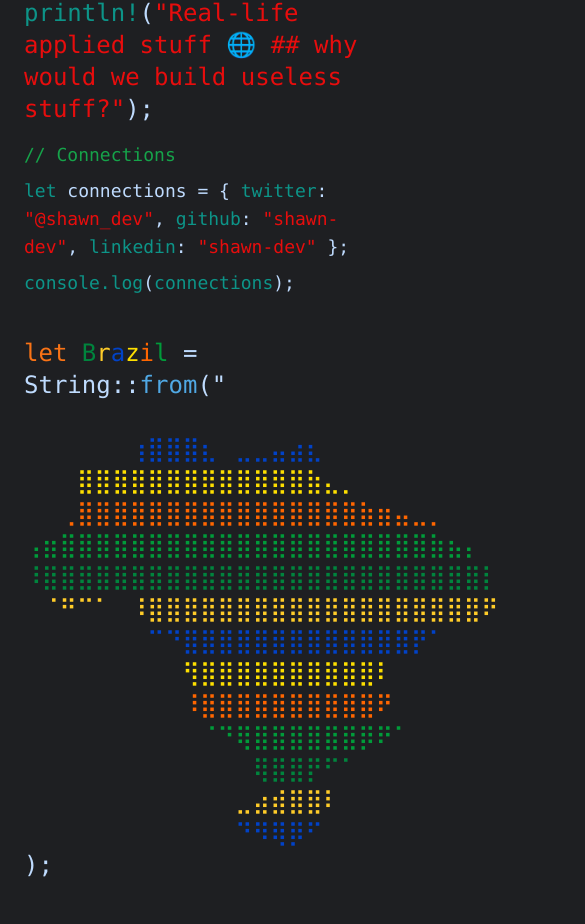
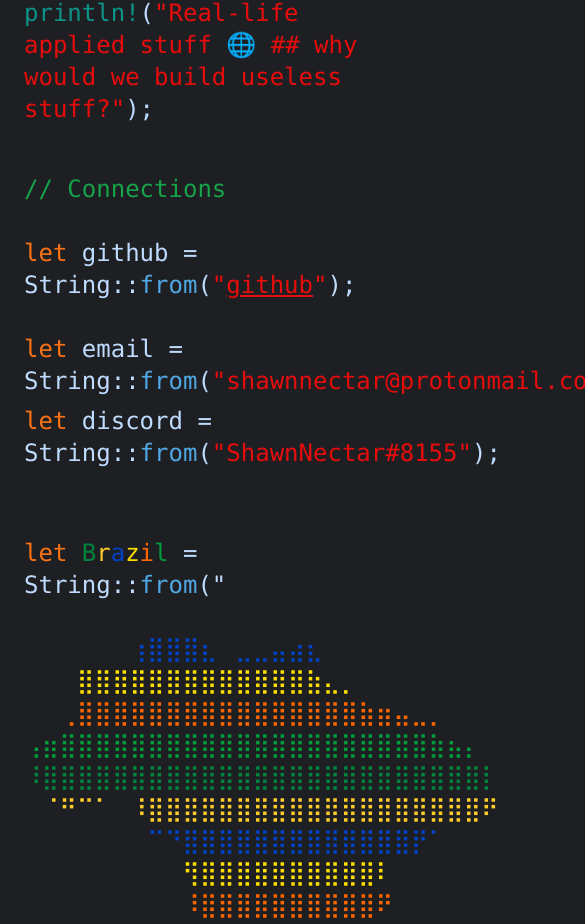
Before and after one commit to ShawnNectar/portfolio-v1, a Vue app: page / in a window 390 px wide. Shown: the part 1355-2279 px from the top of the page, 585 px wide, since content can reach past the window. Built offline with nearby package versions, Linux system fonts and the light colour scheme.

Commit message:
[Minor] CNN test mobile prodc

```diff
--- a/src/components/Connections.vue
+++ b/src/components/Connections.vue
@@ -1,19 +1,22 @@
 <template>
-    <div class="text-lg md:text-2xl text-blue-200 font-mono">
-        <h1 class="text-green-600 py-2 md:py-5">// Connections</h1>
-        <p class="pb-2">
-            <span class="text-teal-600">let</span> connections = {
-            <span class="text-teal-600">twitter</span>: <span style="color: #e70d0d;">"@shawn_dev"</span>,
-            <span class="text-teal-600">github</span>: <span style="color: #e70d0d;">"shawn-dev"</span>,
-            <span class="text-teal-600">linkedin</span>: <span style="color: #e70d0d;">"shawn-dev"</span>
-            };
-        </p>
-        <p>
-            <span class="text-teal-600">console.log</span>(<span class="text-teal-600">connections</span>);
-        </p>
+    <div class="font-mono text-2xl text-blue-200 pt-10 pb-5">
+        <h1 class="text-2xl text-green-600 font-mono pb-2">// Connections </h1>
+        <div>
+            <h1 class="pt-6 pb-2">
+                <span class="text-orange-500">let </span>github = String::<span style="color: #50a8e4;">from</span>(<span
+                style="color: #e70d0d;">"<a style="text-decoration: underline" href="https://github.com/ShawnNectar" target=”_blank”>github</a>"</span>);
+            </h1>
+            <h1 class="pt-6 pb-2">
+                <span class="text-orange-500">let </span>email = String::<span style="color: #50a8e4;">from</span>(<span style="color: #e70d0d; cursor: pointer;" @click="copyText('shawnnectar@protonmail.com', 'showCopiedEmail')" ref="emailRef">"shawnnectar@protonmail.com"</span>);
+                <span v-if="showCopiedEmail" class="text-green-500 ml-2">(Copied!)</span>
+            </h1>
+            <h1 class="pb-2">
+                <span class="text-orange-500">let </span>discord = String::<span style="color: #50a8e4;">from</span>(<span style="color: #e70d0d; cursor: pointer;" @click="copyText('ShawnNectar#8155', 'showCopiedDiscord')" ref="discordRef">"ShawnNectar#8155"</span>);
+                <span v-if="showCopiedDiscord" class="text-green-500 ml-2">(Copied!)</span>
+            </h1>
+        </div>
     </div>
 </template>
-
 <script>
 export default {
     data() {
```
